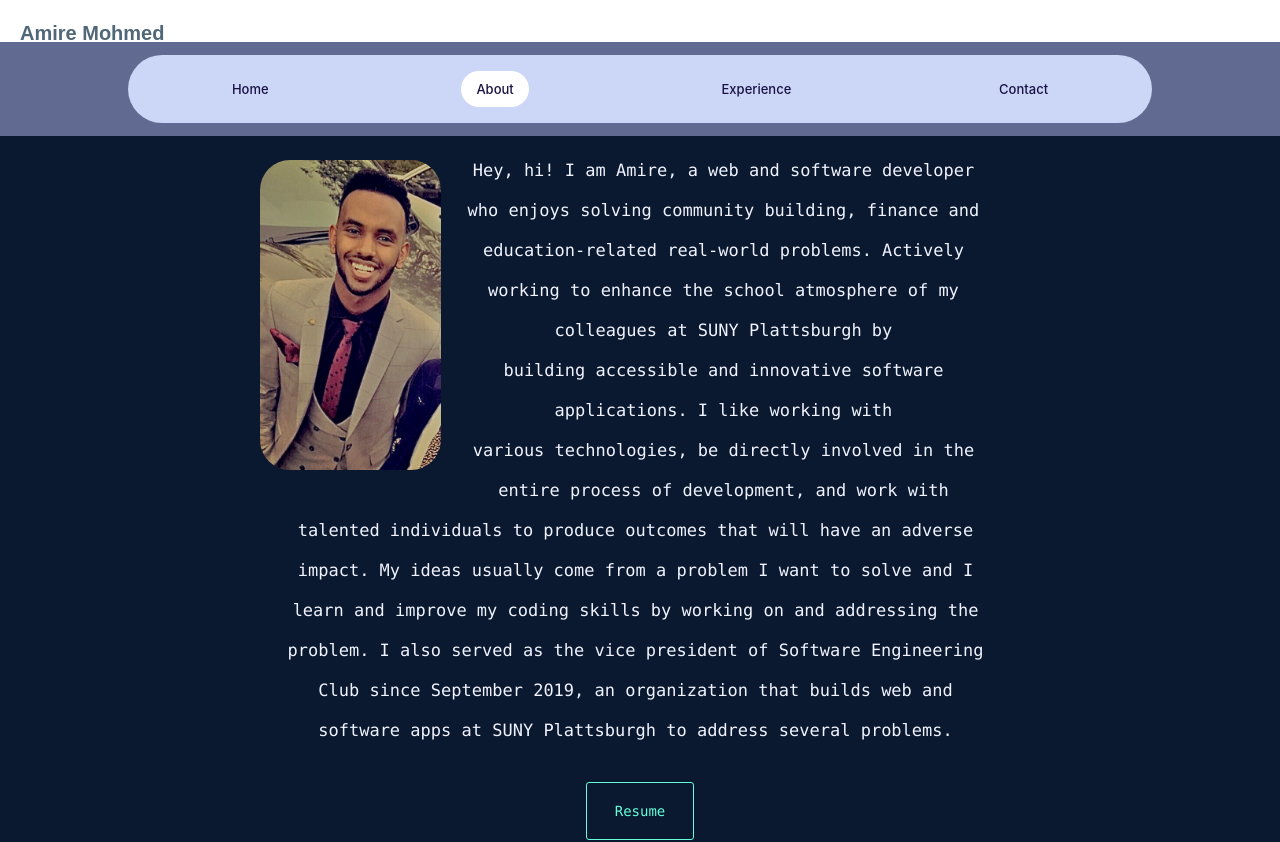
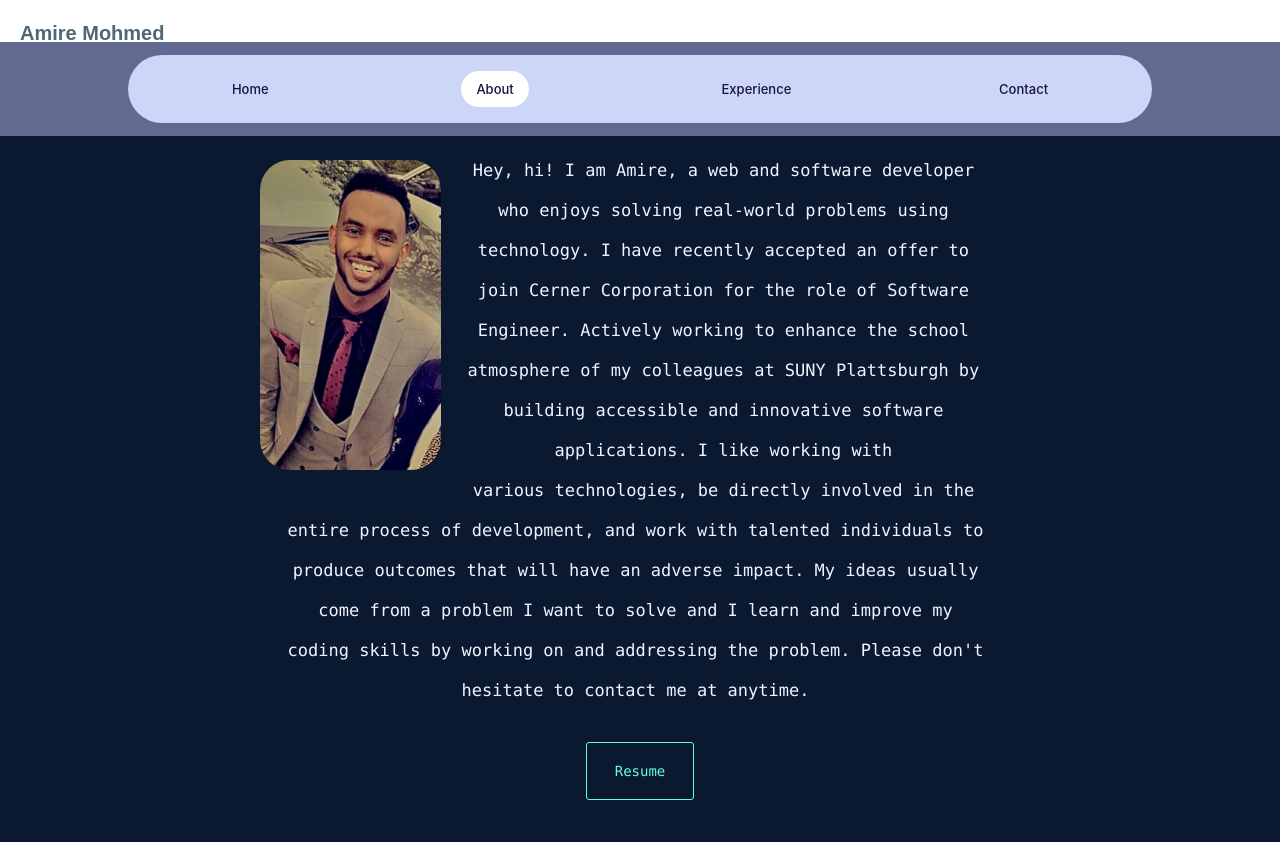
Before and after one commit to amohm001/netlifytest, a React (Create React App) app: page /about in a window 1280 px wide. Shown: the top 842 px of the page. Built offline with nearby package versions, Linux system fonts and the light colour scheme.

Commit message:
updated current offer

```diff
--- a/src/components/about.jsx
+++ b/src/components/about.jsx
@@ -185,12 +185,12 @@ class About extends Component {
                                 fontFamily: "SF Mono, Fira Code, Fira Mono, Roboto Mono, Lucida Console, Monaco, monospace",
                                 lineHeight: "40px"
 
-                            }}>  Hey, hi! I am Amire, a web and software developer who enjoys solving community building, finance and education-related real-world problems.
+                            }}>  Hey, hi! I am Amire, a web and software developer who enjoys solving real-world problems using technology.
+                                I have recently accepted an offer to join Cerner Corporation for the role of Software Engineer.
                                 Actively working to enhance the school atmosphere of my colleagues at SUNY Plattsburgh by building accessible and innovative software applications.
                                 I like working with various technologies, be directly involved in the entire process of development, and work with talented individuals to produce outcomes that will have an adverse impact.
                                 My ideas usually come from a problem I want to solve and I learn and improve my coding skills by working on and addressing the problem.
-                                I also served as the vice president of Software Engineering Club since September 2019, an organization that builds web
-                            and software apps at SUNY Plattsburgh to address several problems.</p>
+                                Please don't hesitate to contact me at anytime.</p>
 
                         </div>
                         <div >
--- a/src/components/contact.jsx
+++ b/src/components/contact.jsx
@@ -162,7 +162,7 @@ class Contact extends Component {
                     }}>
                     <div>
 
-                        I am currently looking for an internship in software engineering this summer (2020).
+                        I have recently accepted an offer from Cerner Corporation for the role of Software Engineer.
                         Anyway, I usually do have time to work on other projects.
                         So, if you've got any projects, assignments, or suggestions you would
                         like to discuss with me, please feel free to contact me.
```
